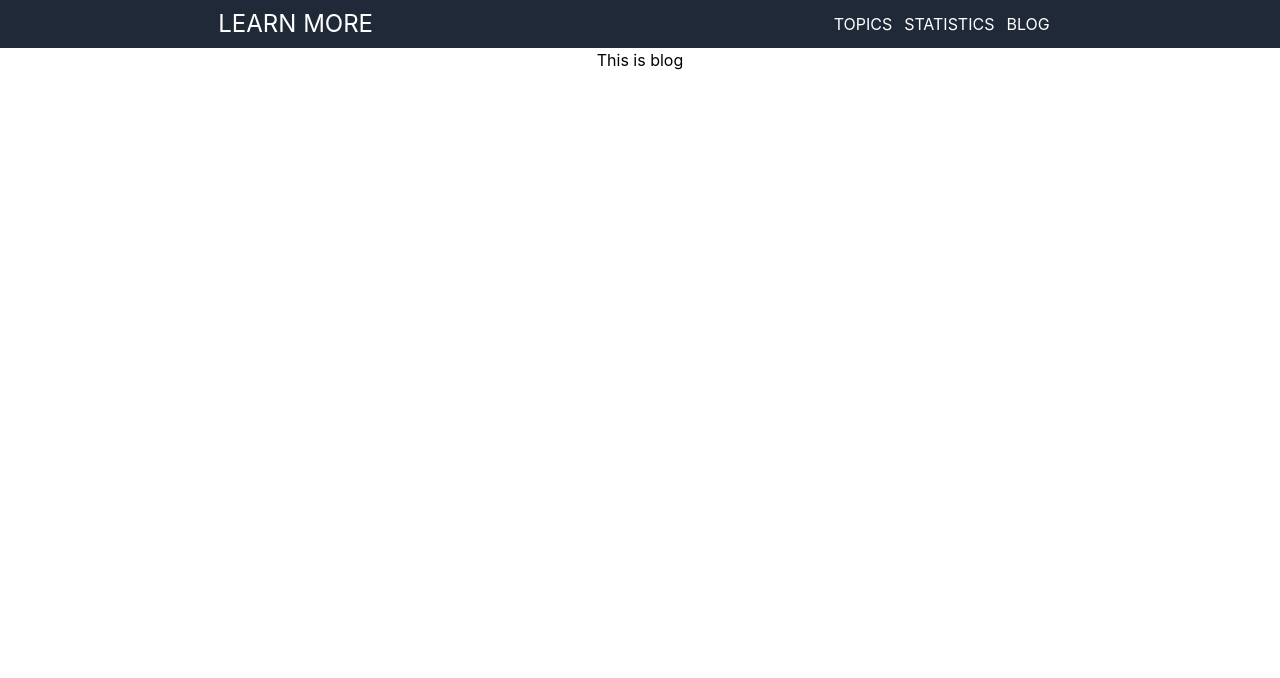
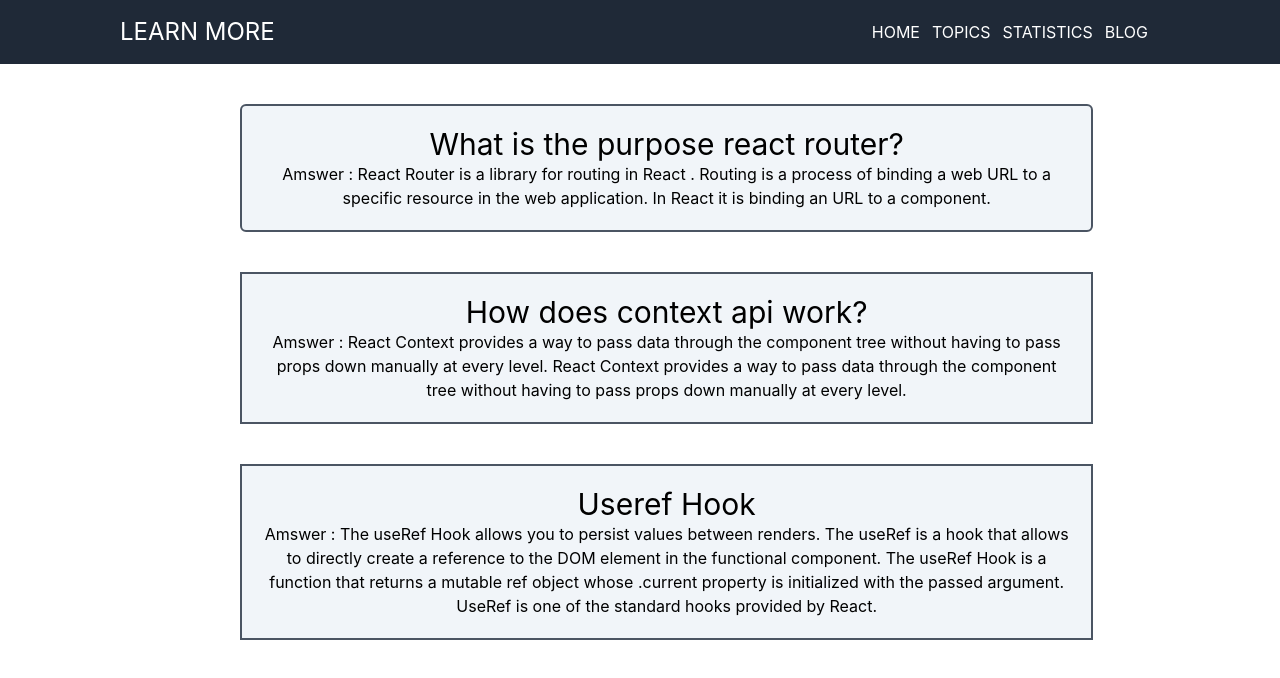
Before and after one commit to abubakkar11/react-quice, a React (Create React App) app: page /blog in a window 1280 px wide. Shown: the top 678 px of the page. Built offline with nearby package versions, Linux system fonts and the light colour scheme.

Commit message:
blog added

```diff
--- a/src/App.js
+++ b/src/App.js
@@ -6,6 +6,7 @@ import Statistics from './component/Statistics/Statistics';
 import Blog from './component/Blog/Blog';
 import Quizs from './component/Topic/Quizs/Quizs';
 import Home from './component/Home/Home';
+import Homes from './component/Homes/Homes';
 function App() {
   // Create Browser Router
   const router = createBrowserRouter([
@@ -21,19 +22,27 @@ function App() {
             loader : async () =>{
             return fetch('https://openapi.programming-hero.com/api/quiz')
             },
+
             element : <Home></Home>
+          },
+          {
+            path : '/home',
+            loader : async () =>{
+            return fetch('https://openapi.programming-hero.com/api/quiz')
+             },
+            element : <Homes></Homes>
           },
           {
             path : '/topics',
             loader : async () =>{
             return fetch('https://openapi.programming-hero.com/api/quiz')
-              },
+            },
             element : <Topics></Topics>,
           },
           {
             path : '/quizs/:quizId',
             loader : async ({params}) =>{
-             return fetch(`https://openapi.programming-hero.com/api/quiz/${params.quizId}`)
+            return fetch(`https://openapi.programming-hero.com/api/quiz/${params.quizId}`)
             },
             element : <Quizs></Quizs>
           },
--- a/src/Quiz/Quiz.js
+++ b/src/Quiz/Quiz.js
@@ -5,7 +5,7 @@ import { ToastContainer, toast } from 'react-toastify';
 import 'react-toastify/dist/ReactToastify.css';
 
 const Quiz = ({quiz}) => {
-    // const [anser , setAnswer] = useState([]);
+    const [anser , setAnswer] = useState([]);
     const {question , options , correctAnswer} = quiz;
     console.log(quiz)
     const notify = () => toast(`${correctAnswer}`);
@@ -27,6 +27,7 @@ const Quiz = ({quiz}) => {
                 options.map(option => <QuizOption
                 option = {option}
                 quizAnser = {quizAnser}
+
                 ></QuizOption>)
                }
             </div>
--- /dev/null
+++ b/src/component/Answer/Anser.js
@@ -0,0 +1,11 @@
+import React from 'react';
+
+const Anser = () => {
+    return (
+        <div>
+
+        </div>
+    );
+};
+
+export default Anser;
--- a/src/component/Blog/Blog.js
+++ b/src/component/Blog/Blog.js
@@ -3,7 +3,28 @@ import React from 'react';
 const Blog = () => {
     return (
         <div>
-            <h1>This is blog</h1>
+           <div className='w-8/12 border border-2 border-gray-600 p-5 rounded-md mt-10 bg-slate-100 text-center ml-60 t00'>
+           <h2 className="text-3xl">What is the purpose react router?</h2>
+           <p>Amswer : React Router is a library for routing in React .
+            Routing is a process of binding a web URL to a specific resource in the web application.
+            In React it is binding an URL to a component.
+            </p>
+           </div>
+           <div className='w-8/12 border border-2 border-gray-600 p-5 mt-10 bg-slate-100 text-center ml-60 t00'>
+           <h2 className="text-3xl">How does context api work?</h2>
+           <p>Amswer : React Context provides a way to pass data through the component tree without having to pass props down manually at every level.
+           React Context provides a way to pass data through the component tree without having to pass props down manually at every level.
+
+            </p>
+           </div>
+           <div className='w-8/12 border border-2 border-gray-600 p-5 mt-10 bg-slate-100 text-center ml-60 t00'>
+           <h2 className="text-3xl">Useref Hook</h2>
+           <p>Amswer : The useRef Hook allows you to persist values between renders.
+           The useRef is a hook that allows to directly create a reference to the DOM element in the functional component.
+           The useRef Hook is a function that returns a mutable ref object whose .current property is initialized with the passed argument.
+           UseRef is one of the standard hooks provided by React.
+            </p>
+           </div>
         </div>
     );
 };
--- a/src/component/Header/Header.js
+++ b/src/component/Header/Header.js
@@ -3,12 +3,13 @@ import { Link } from 'react-router-dom';
 
 const Header = () => {
     return (
-        <div className='flex items-center justify-around bg-gray-800 text-white'>
+        <div className='flex items-center p-2 sticky top-0  bg-gray-800 text-white'>
         <div>
-          <h1 className='text-2xl uppercase'>Learn More</h1>
+          <h1 className='text-2xl uppercase ml-28'>Learn More</h1>
         </div>
         {/* Navbar start */}
-        <nav className='text-1xl p-3 uppercase'>
+        <nav className='text-1xl p-3 uppercase ml-auto mr-28'>
+            <Link className='ml-3 hover:text-orange-500' to = '/home'>Home</Link>
             <Link className='ml-3 hover:text-orange-500' to = '/topics'>Topics</Link>
             <Link className='ml-3 hover:text-orange-500' to = '/statistics'>Statistics</Link>
             <Link className='ml-3 hover:text-orange-500' to = '/blog'>Blog</Link>
--- /dev/null
+++ b/src/component/Homes/Homes.js
@@ -0,0 +1,12 @@
+import React from 'react';
+import Home from '../Home/Home';
+
+const Homes = () => {
+    return (
+        <div>
+            <Home></Home>
+        </div>
+    );
+};
+
+export default Homes;
--- a/src/component/QuizOption/QuizOption.js
+++ b/src/component/QuizOption/QuizOption.js
@@ -4,7 +4,7 @@ const QuizOption = ({option , quizAnser}) => {
     return (
         <div className='hover:bg-slate-500 hover:text-white hover:rounded-md '>
           <button onClick={quizAnser} className='p-5 px-44 w-full  flex items-center border border-2 border-gray-500 rounded-md'>
-             {option}
+            {option}
           </button>
         </div>
     );
```
